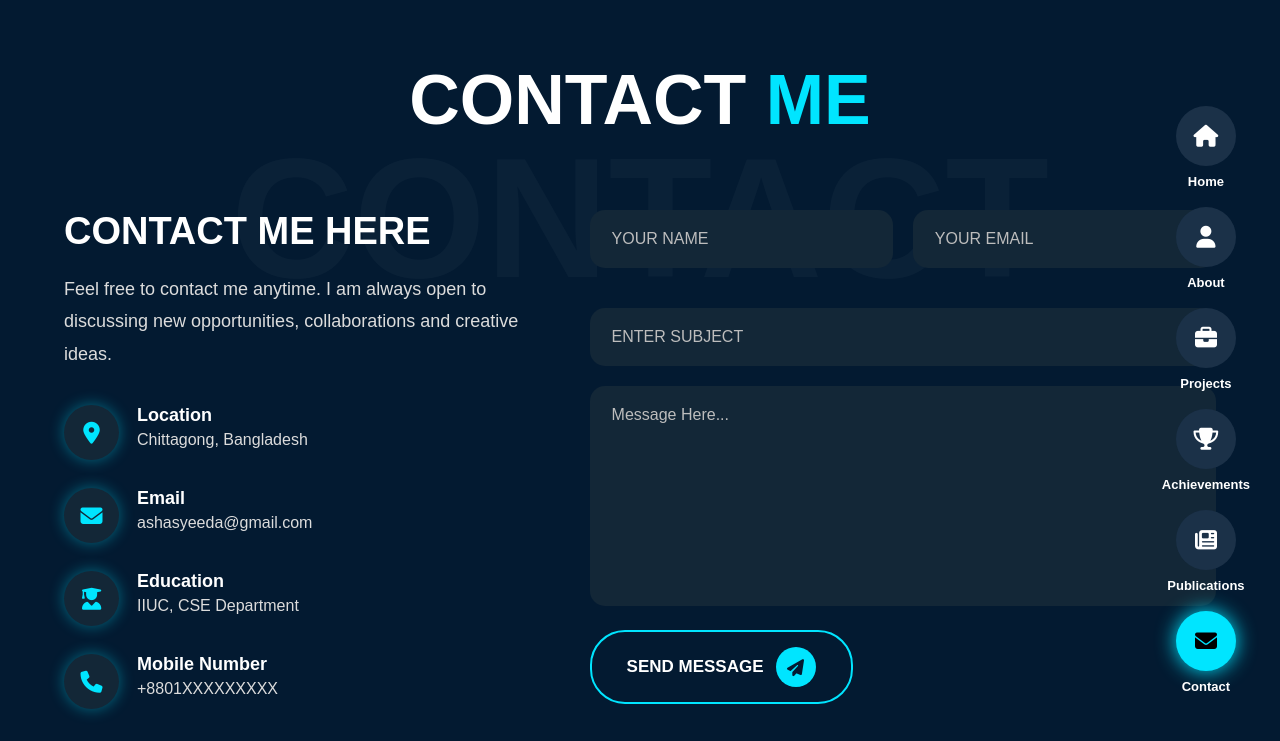
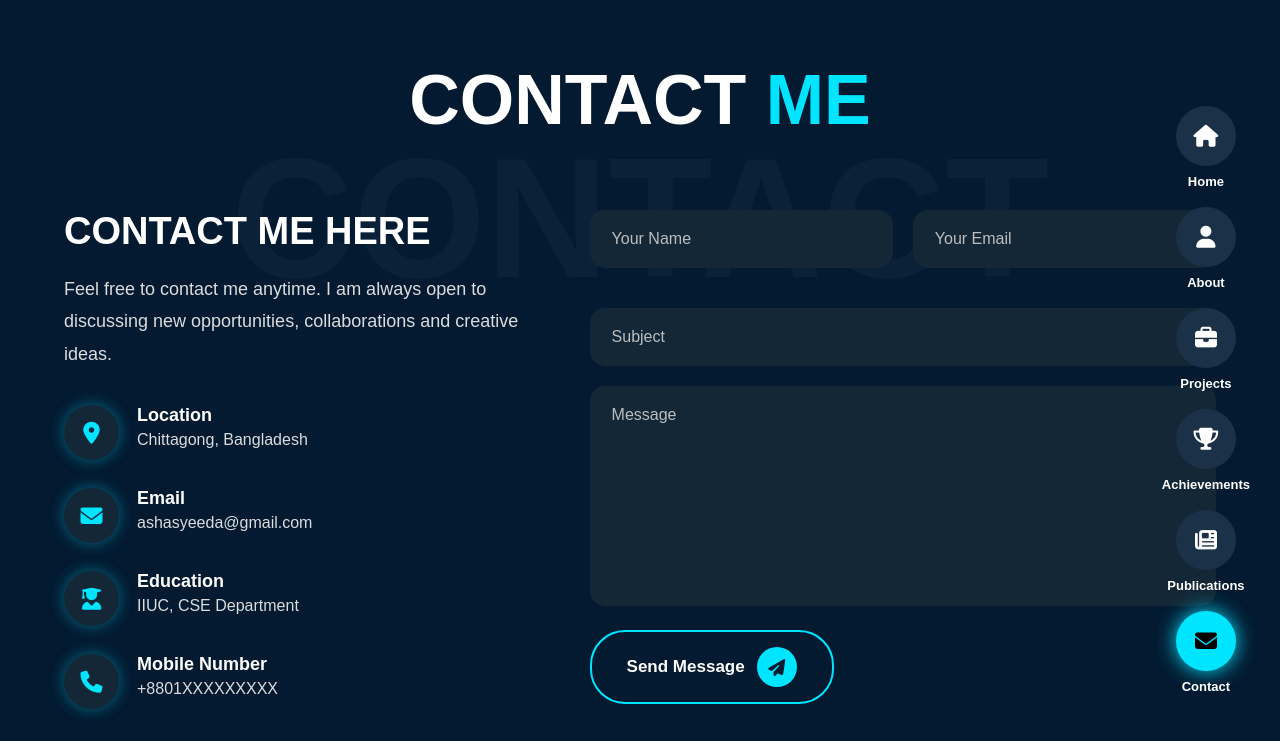
Before and after one commit to ashasyeeda-19/Syeeda-Asha-Portfolio, a plain HTML site: page contact.html in a window 1280 px wide. Shown: the top 741 px of the page. Drawn offline with Linux system fonts and the light colour scheme.

Commit message:
Updated Contact Form

```diff
--- a/contact.html
+++ b/contact.html
@@ -130,35 +130,46 @@ new opportunities, collaborations and creative ideas.
 
 <div class="right">
 
-<form>
 
-<div class="row">
+<form action="https://formsubmit.co/ashasyeeda@gmail.com" method="POST">
 
-<input type="text"
-placeholder="YOUR NAME">
+    <div class="row">
+        <input
+            type="text"
+            name="name"
+            placeholder="Your Name"
+            required>
 
-<input type="email"
-placeholder="YOUR EMAIL">
+        <input
+            type="email"
+            name="email"
+            placeholder="Your Email"
+            required>
+    </div>
 
-</div>
+    <input
+        type="text"
+        name="subject"
+        placeholder="Subject"
+        required>
 
-<input type="text"
-placeholder="ENTER SUBJECT">
+    <textarea
+        name="message"
+        placeholder="Message"
+        required></textarea>
 
-<textarea
-placeholder="Message Here..."
-rows="10"></textarea>
+    <!-- Disable Captcha -->
+    <input type="hidden" name="_captcha" value="false">
 
-<button type="submit">
+    <!-- Email Subject -->
+    <input type="hidden" name="_subject" value="New Portfolio Contact Message">
 
-SEND MESSAGE
-
-<i class="fa-solid fa-paper-plane"></i>
-
-</button>
+    <button type="submit" class="send">
+        Send Message
+        <i class="fa-solid fa-paper-plane"></i>
+    </button>
 
 </form>
-
 </div>
 
 </div>
```
